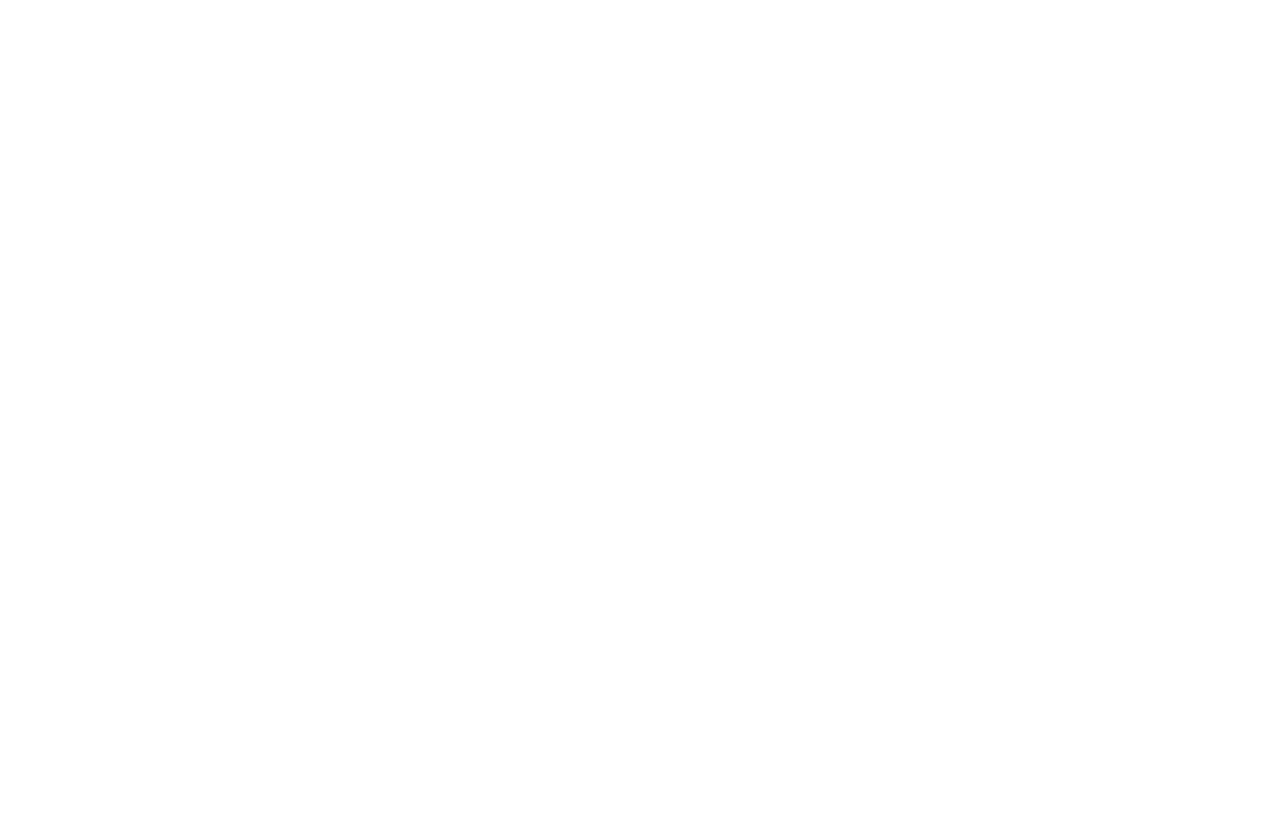
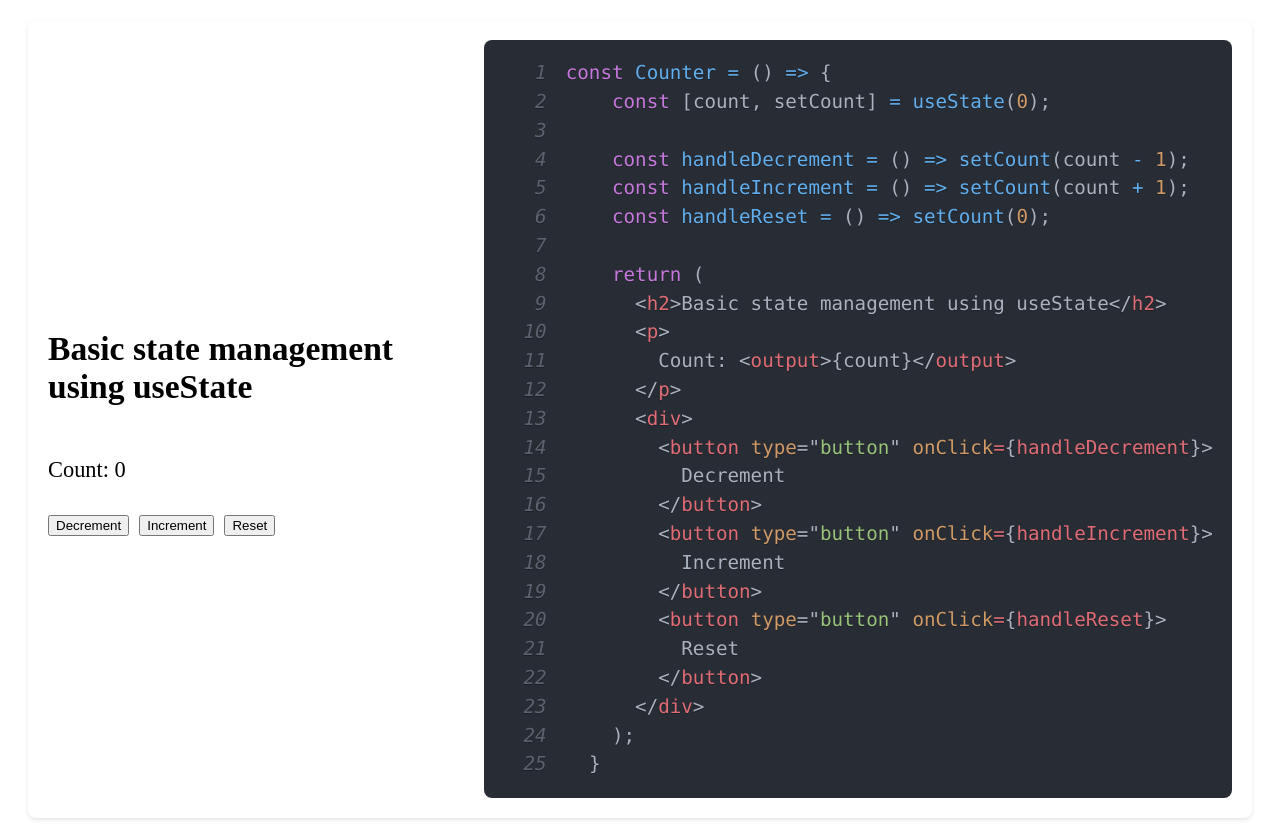
Before and after one commit to dibenji/react-usestate, a React (Create React App) app: page / in a window 1280 px wide. Before the commit the page ends 800 px from the top, so only its background shows below. Built offline with nearby package versions, Linux system fonts and the light colour scheme.

Commit message:
added src/components/BasicStateManagement.jsx and src/components/Components.css

```diff
--- a/src/App.js
+++ b/src/App.js
@@ -1,7 +1,7 @@
+import BasicStateManagement from './components/BasicStateManagement'
+
 function App() {
-  return (
-    null
-  );
+  return <BasicStateManagement></BasicStateManagement>
 }
 
-export default App;
+export default App
--- /dev/null
+++ b/src/components/BasicStateManagement.jsx
@@ -0,0 +1,94 @@
+import { useState } from 'react';
+import { Prism as SyntaxHighlighter } from 'react-syntax-highlighter';
+import { oneDark } from 'react-syntax-highlighter/dist/esm/styles/prism';
+import './Components.css';
+
+const BasicStateManagement = () => {
+  const [count, setCount] = useState(0);
+
+  const handleDecrement = () => setCount(count - 1);
+  const handleIncrement = () => setCount(count + 1);
+  const handleReset = () => setCount(0);
+
+  const jsxSnippet = `
+  const Counter = () => {
+    const [count, setCount] = useState(0);
+
+    const handleDecrement = () => setCount(count - 1);
+    const handleIncrement = () => setCount(count + 1);
+    const handleReset = () => setCount(0);
+
+    return (
+      <h2>Basic state management using useState</h2>
+      <p>
+        Count: <output>{count}</output>
+      </p>
+      <div>
+        <button type="button" onClick={handleDecrement}>
+          Decrement
+        </button>
+        <button type="button" onClick={handleIncrement}>
+          Increment
+        </button>
+        <button type="button" onClick={handleReset}>
+          Reset
+        </button>
+      </div>
+    );
+  }
+  `.trim();
+
+  return (
+    <section className="container">
+      <div className="left-sub-container">
+        <h1>Basic state management using useState</h1>
+        <p>
+          Count: <output>{count}</output>
+        </p>
+        <div className="button-group">
+          <button
+            type="button"
+            onClick={handleDecrement}
+            className="btn btn-primary"
+          >
+            Decrement
+          </button>
+          <button
+            type="button"
+            onClick={handleIncrement}
+            className="btn btn-secondary"
+          >
+            Increment
+          </button>
+          <button
+            type="button"
+            onClick={handleReset}
+            className="btn btn-secondary"
+          >
+            Reset
+          </button>
+        </div>
+      </div>
+      <div className="right-sub-container">
+        <SyntaxHighlighter
+          language="jsx"
+          style={oneDark}
+          showLineNumbers="true"
+          customStyle={{
+            margin: 0,
+            borderRadius: '0.5rem',
+            fontSize: '1.2rem',
+            lineHeight: '1.5',
+          }}
+        >
+          {jsxSnippet}
+        </SyntaxHighlighter>
+        <pre>
+          <code></code>
+        </pre>
+      </div>
+    </section>
+  );
+};
+
+export default BasicStateManagement;
--- /dev/null
+++ b/src/components/Components.css
@@ -0,0 +1,46 @@
+:root {
+  background-color: var(--bg-light);
+  border-color: var(--border-light);
+}
+
+.container {
+  display: flex;
+  gap: 20px;
+  margin: 20px;
+  padding: 20px;
+  font-size: 1.4rem;
+  background-color: var(--bg-light);
+  border: 1px solid var(--border-light);
+  border-radius: 8px;
+  box-shadow: 0 2px 4px rgba(0, 0, 0, 0.1);
+  align-items: center;
+  justify-content: space-around;
+}
+
+.left-sub-container {
+  display: flex;
+  flex-direction: column;
+  /* align-items: flex-start; */
+}
+
+.right-sub-container {
+  display: flex;
+  /* justify-content: flex-end; */
+}
+
+.button-group {
+  display: flex;
+  flex-wrap: wrap;
+  margin-block-start: 10px;
+  gap: 10px;
+  align-items: flex-end;
+}
+
+.btn {
+}
+
+.btn-primary {
+}
+
+.btn-secondary {
+}
```
Also changed, not shown: src/index.js (+5 -5 lines), 1 other file (tests, documents, lock files or other folders).
